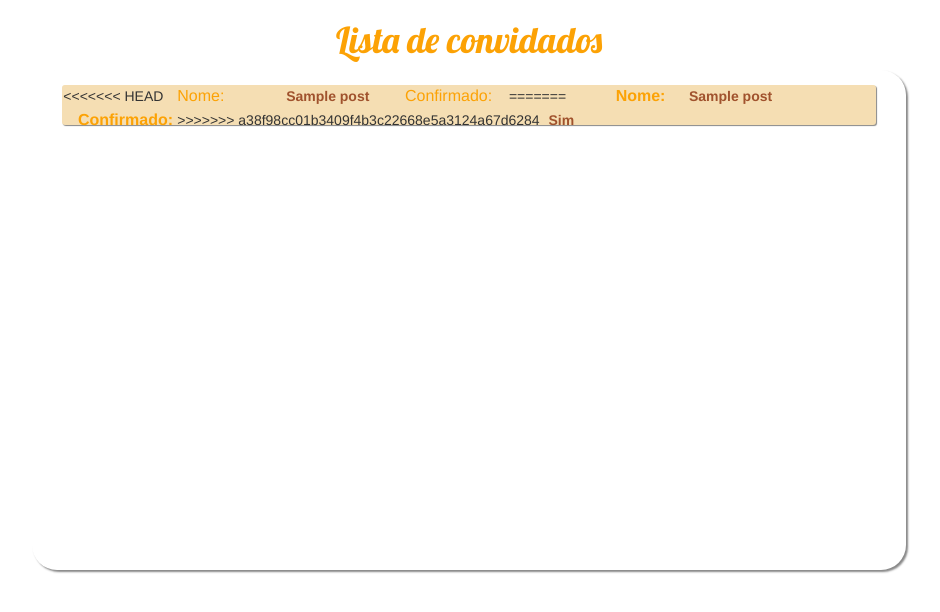
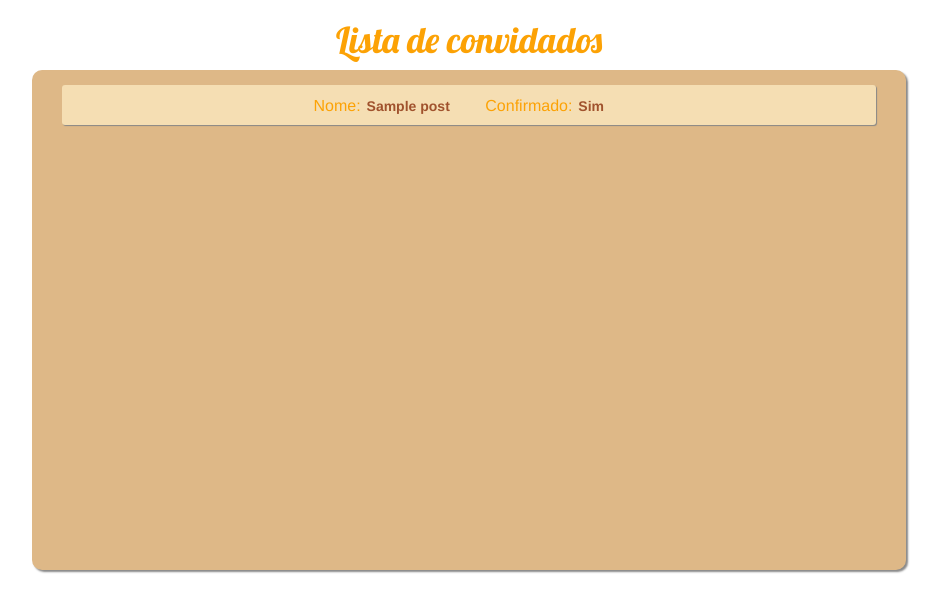
Before and after one commit to filipeassad/page-casamento, a Django app: page / in a window 1280 px wide. Shown: the top 612 px of the page, without its empty margins (171-1111 px from the left). Run offline with Django 3.2, Linux system fonts and the light colour scheme; tables that the repository leaves empty hold one stand-in row (values such as "Sample post"); some libraries are stand-ins or nearby versions.

Commit message:
EHEUHEUHE

```diff
--- a/convidado/static/css/convidado.css
+++ b/convidado/static/css/convidado.css
@@ -7,26 +7,17 @@ h1{
 }
 
 .box{
-<<<<<<< HEAD
     background: #DEB887;
     height: 500px;
     border: 0px solid;
     border-radius: 10px;
     box-shadow: 2px 2px 2px #888888;
-=======
-    background: #F0FFF0;
-    height: 500px;
-    border: 0px solid;
-    border-radius: 25px;
-     box-shadow: 2px 2px 2px #888888;
->>>>>>> a38f98cc01b3409f4b3c22668e5a3124a67d6284
 }
 ul{
     padding: 10px;
 }
 li{
    list-style-type:none;
-<<<<<<< HEAD
    text-align: center;
    padding: 0px 0px 0px 1px;
    margin: 5px;
@@ -49,20 +40,4 @@ li{
     font-weight: normal;
     text-align: right;
     color: #FCA205;
-=======
-   text-align: left;
-   padding: 0px 0px 0px 5px
 }
-.convi{
-    display: inline-block;
-    margin: 0px 5px;
-    width: 100px;
-    text-align: left;
-}
-.label{
-    font-size: 16px;
-    font-weight: bold;
-    color: #FCA205;
-    text-align: right;
->>>>>>> a38f98cc01b3409f4b3c22668e5a3124a67d6284
-}
--- a/convidado/templates/convidado/list_convidados.html
+++ b/convidado/templates/convidado/list_convidados.html
@@ -24,15 +24,9 @@
            <ul>
                {% for p in posts %}
                     <li>
-<<<<<<< HEAD
                         <div class="rotulo convi">Nome:</div>
                         <div class="convi">{{p.nome}}</div>
                         <div class="convi rotulo">Confirmado:</div>
-=======
-                        <div class="convi label">Nome: </div>
-                        <div class="convi">{{p.nome}}</div>
-                        <div class="convi label">Confirmado: </div>
->>>>>>> a38f98cc01b3409f4b3c22668e5a3124a67d6284
                         {% if p.confirmado == True %}
                             <div class="convi">Sim</div>
                         {% else %}
```
